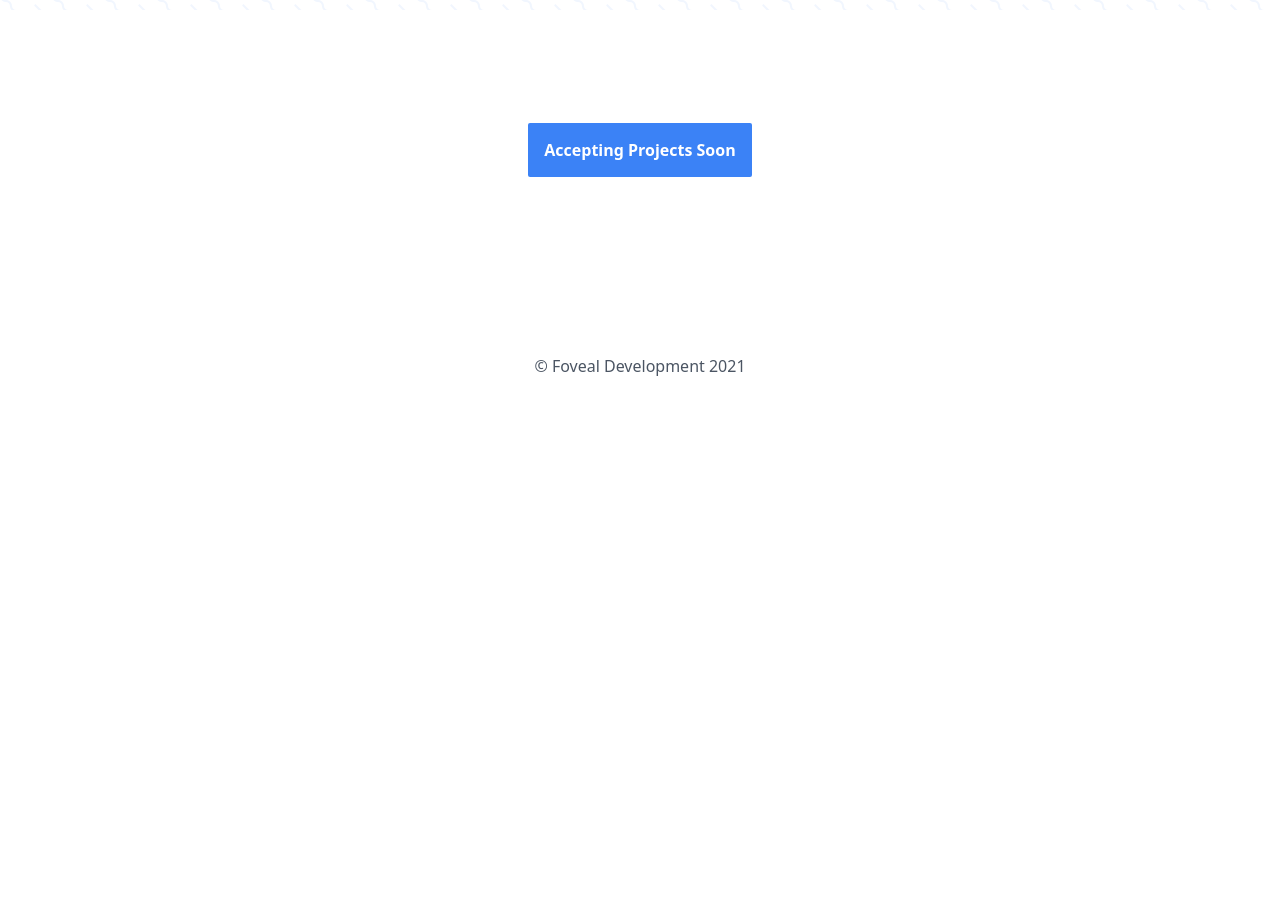
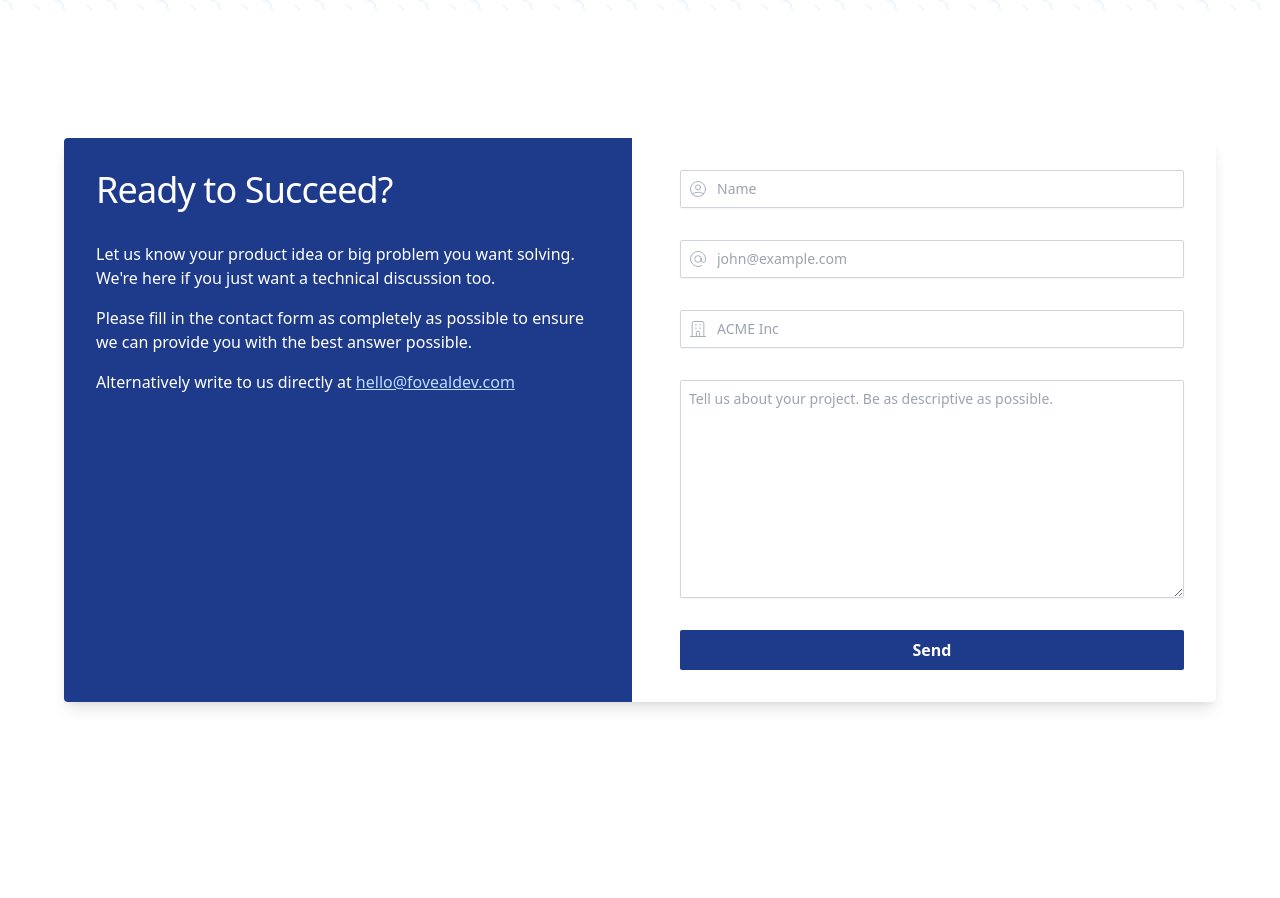
Before and after one commit to ingalless/website, a Next.js app: page / in a window 1280 px wide. Shown: the part 1200-2098 px from the top of the page. Before the commit the page ends 1594 px from the top, so only its background shows below. Built offline with nearby package versions, Linux system fonts and the light colour scheme; no server answers.

Commit message:
start form [doesn't work]

```diff
--- /dev/null
+++ b/components/contact.tsx
@@ -0,0 +1,104 @@
+import Form, { Field, useForm } from "rc-field-form";
+import { Email, User, Company } from "../svg";
+
+export default function Contact() {
+  const [form] = useForm();
+  return (
+    <div className="grid grid-cols-1 md:grid-cols-2 gap-x-4 bg-white rounded shadow-lg border-separate overflow-hidden">
+      <div className="space-y-4 bg-blue-900 text-white p-8">
+        <h2 className="text-4xl tracking-tight font-medium text-left pb-4">
+          Ready to Succeed?
+        </h2>
+        <p>
+          Let us know your product idea or big problem you want solving. We're
+          here if you just want a technical discussion too.
+        </p>
+        <p>
+          Please fill in the contact form as completely as possible to ensure we
+          can provide you with the best answer possible.
+        </p>
+        <p>
+          Alternatively write to us directly at{" "}
+          <a
+            className="underline text-blue-200"
+            href="mailto:hello@fovealdev.com"
+          >
+            hello@fovealdev.com
+          </a>
+        </p>
+      </div>
+      <Form form={form} className="flex flex-col space-y-8 p-8">
+        <Field name="name">
+          <Input icon={<User />} placeholder="Name" type="text" name="name" />
+        </Field>
+        <Field name="email">
+          <Input
+            icon={<Email />}
+            type="email"
+            name="email"
+            placeholder="john@example.com"
+          />
+        </Field>
+        <Field>
+          <Input
+            icon={<Company />}
+            type="text"
+            name="company"
+            placeholder="ACME Inc"
+          />
+        </Field>
+        <TextArea
+          name="about"
+          placeholder="Tell us about your project. Be as descriptive as possible."
+        />
+        <button className="rounded-sm bg-blue-900 hover:bg-blue-800 transition-colors text-white px-4 py-2 font-bold">
+          Send
+        </button>
+      </Form>
+    </div>
+  );
+}
+
+interface InputProps {
+  type: "text" | "email";
+  name: string;
+  placeholder?: string;
+  icon?: React.ReactNode;
+}
+const Input = ({ type, name, placeholder, icon }: InputProps) => {
+  return (
+    <div className="relative text-gray-400 focus-within:text-gray-600">
+      {icon && (
+        <div className="absolute inset-y-0 left-0 flex items-center pl-2 pointer-events-none">
+          {icon}
+        </div>
+      )}
+      <input
+        placeholder={placeholder}
+        name={name}
+        id={name}
+        type={type}
+        className={`block ${
+          icon ? "pl-9" : ""
+        } transition-colors focus:outline-none p-2 focus:shadow-inner shadow-sm focus:ring-indigo-500 focus:border-blue-500 w-full sm:text-sm border border-gray-300 rounded-sm`}
+      />
+    </div>
+  );
+};
+
+interface TextAreaProps {
+  name: string;
+  placeholder?: string;
+}
+const TextArea = ({ name, placeholder }: TextAreaProps) => {
+  return (
+    <textarea
+      className="transition-colors p-2 focus:shadow-inner shadow-sm focus:outline-none focus:border-blue-500 mt-1 block w-full sm:text-sm border border-gray-300 rounded-sm"
+      placeholder={placeholder}
+      name={name}
+      id={name}
+      cols={30}
+      rows={10}
+    ></textarea>
+  );
+};
--- a/package.json
+++ b/package.json
@@ -10,6 +10,7 @@
     "autoprefixer": "^10.1.0",
     "next": "latest",
     "postcss": "^8.2.2",
+    "rc-field-form": "^1.17.3",
     "react": "^17.0.1",
     "react-dom": "^17.0.1"
   },
--- a/pages/index.tsx
+++ b/pages/index.tsx
@@ -1,5 +1,7 @@
+import Link from "next/link";
 import { useEffect } from "react";
 import { logEvent } from "../analytics";
+import Contact from "../components/contact";
 import Layout from "../components/layout";
 import Nav from "../components/nav";
 import { LandingIllustration } from "../svg";
@@ -13,7 +15,7 @@ export default function IndexPage() {
       title="Foveal Development - Bespoke Web Development"
       description="Bespoke Web Development based in Peterborough, Cambridgeshire. We provide solutions that grow with your business."
     >
-      <div className="">
+      <div>
         <Nav />
         <div className="container mx-auto">
           <div className="pt-6 pb-12 lg:py-20 px-8 space-y-6 mx-auto block lg:grid lg:grid-cols-2 gap-x-16 max-w-7xl">
@@ -33,9 +35,11 @@ export default function IndexPage() {
                 </span>
               </h3>
               <div className="block">
-                <button className="md:max-w-xs rounded-sm bg-gray-500  text-white px-4 py-2 font-bold">
-                  Accepting Projects Soon
-                </button>
+                <Link href="#contact">
+                  <a className="md:max-w-xs rounded-sm bg-blue-500 hover:bg-blue-600 transition-colors text-white px-4 py-2 font-bold">
+                    Get in Touch
+                  </a>
+                </Link>
               </div>
             </div>
             <div className="hidden lg:flex flex-col justify-center space-y-8">
@@ -110,10 +114,8 @@ export default function IndexPage() {
         </div>
       </Section>
       <Section>
-        <div className="text-center">
-          <span className="md:max-w-xs rounded-sm bg-blue-500 text-white p-4 font-bold">
-            Accepting Projects Soon
-          </span>
+        <div id="contact" className="max-w-6xl mx-auto">
+          <Contact />
         </div>
       </Section>
       <footer className="pt-16 pb-4 px-8 text-gray-600 text-center font-hairline font-sm">
--- a/svg/index.tsx
+++ b/svg/index.tsx
@@ -96,4 +96,55 @@ const LandingIllustration = () => (
   </svg>
 );
 
-export { LandingIllustration };
+const User = () => (
+  <svg
+    className="w-5 h-5"
+    xmlns="http://www.w3.org/2000/svg"
+    fill="none"
+    viewBox="0 0 24 24"
+    stroke="currentColor"
+  >
+    <path
+      strokeLinecap="round"
+      strokeLinejoin="round"
+      strokeWidth={1}
+      d="M5.121 17.804A13.937 13.937 0 0112 16c2.5 0 4.847.655 6.879 1.804M15 10a3 3 0 11-6 0 3 3 0 016 0zm6 2a9 9 0 11-18 0 9 9 0 0118 0z"
+    />
+  </svg>
+);
+
+const Email = () => (
+  <svg
+    className="w-5 h-5"
+    xmlns="http://www.w3.org/2000/svg"
+    fill="none"
+    viewBox="0 0 24 24"
+    stroke="currentColor"
+  >
+    <path
+      strokeLinecap="round"
+      strokeLinejoin="round"
+      strokeWidth={1}
+      d="M16 12a4 4 0 10-8 0 4 4 0 008 0zm0 0v1.5a2.5 2.5 0 005 0V12a9 9 0 10-9 9m4.5-1.206a8.959 8.959 0 01-4.5 1.207"
+    />
+  </svg>
+);
+
+const Company = () => (
+  <svg
+    className="w-5 h-5"
+    xmlns="http://www.w3.org/2000/svg"
+    fill="none"
+    viewBox="0 0 24 24"
+    stroke="currentColor"
+  >
+    <path
+      strokeLinecap="round"
+      strokeLinejoin="round"
+      strokeWidth={1}
+      d="M19 21V5a2 2 0 00-2-2H7a2 2 0 00-2 2v16m14 0h2m-2 0h-5m-9 0H3m2 0h5M9 7h1m-1 4h1m4-4h1m-1 4h1m-5 10v-5a1 1 0 011-1h2a1 1 0 011 1v5m-4 0h4"
+    />
+  </svg>
+);
+
+export { LandingIllustration, User, Email, Company };
```
Also changed, not shown: 1 other file (tests, documents, lock files or other folders).
